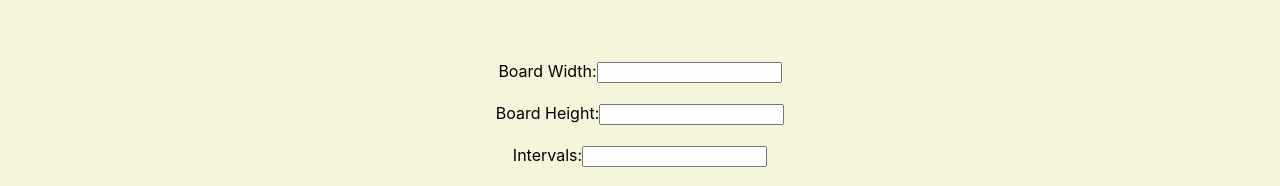
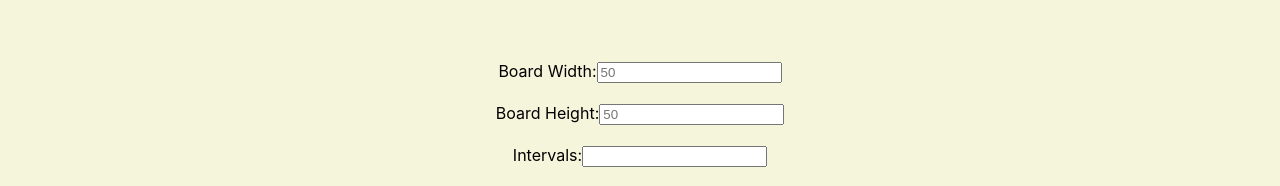
Before and after one commit to lislia423/Conway, a React (Create React App) app in the folder conways/: page / in a window 1280 px wide. Shown: the part 1301-1487 px from the top of the page. Built offline with nearby package versions, Linux system fonts and the light colour scheme.

Commit message:
changed readonly and added placeholder to inputs

```diff
--- a/conways/src/gameboard.js
+++ b/conways/src/gameboard.js
@@ -273,12 +273,12 @@ class Gameboard extends React.Component{
                 <br></br>
                 <div className="toolbar">
                     <label> Board Width:
-                        <input type="text" onChange={this.widthChange}></input>
+                        <input type="text" placeholder={this.state.width} onChange={this.widthChange} readOnly={this.state.running}></input>
                     </label>
                     <br></br>
                     <br></br>
                     <label> Board Height:
-                        <input type="text" onChange={this.heightChange}></input>
+                        <input type="text" placeholder={this.state.height} onChange={this.heightChange} readOnly={this.state.running}></input>
                     </label>
                     <br></br>
                     <br></br>
@@ -289,7 +289,7 @@ class Gameboard extends React.Component{
                     <br></br>
                     <button onClick={this.run}>Run</button>
                     <button onClick={this.stop}>Stop</button>
-                    <button onClick={this.step}>step</button>
+                    <button onClick={this.step}>Step</button>
                     <button onClick={this.randomBoard}>Randomize</button>
                     <button onClick={this.clear}>Clear</button>
                 </div>
```
